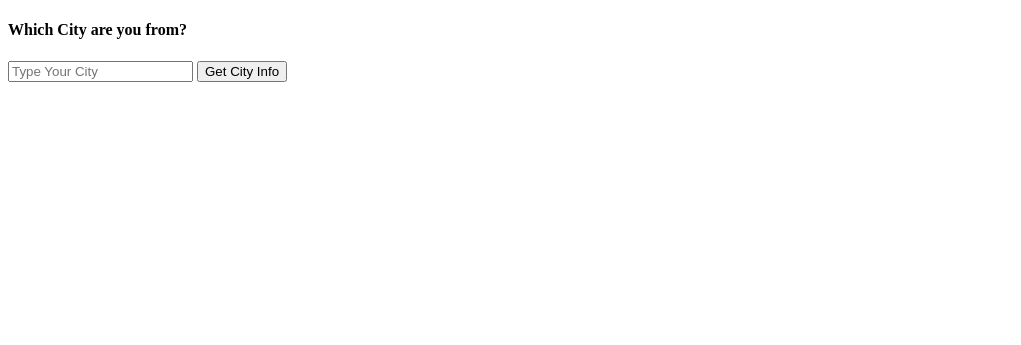
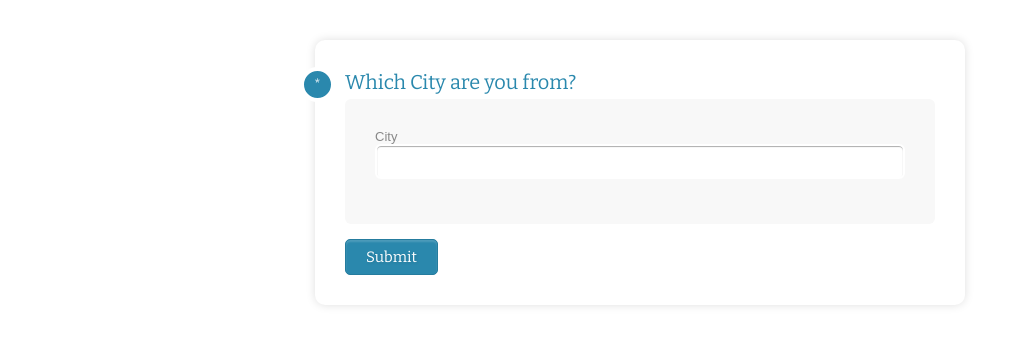
Before and after one commit to tactlabs/simple-form-flask, a Flask app: page / in a window 1280 px wide. Shown: the top 345 px of the page, without its empty margins (0-1021 px from the left). Run offline with Flask 2, Linux system fonts and the light colour scheme; some libraries are stand-ins or nearby versions.

Commit message:
CSS decoration updated

```diff
--- /dev/null
+++ b/static/main.css
@@ -0,0 +1,143 @@
+
+.form-style-10{
+	width:650px;
+	padding:30px;
+	margin:40px auto;
+	background: #FFF;
+	border-radius: 10px;
+	-webkit-border-radius:10px;
+	-moz-border-radius: 10px;
+	box-shadow: 0px 0px 10px rgba(0, 0, 0, 0.13);
+	-moz-box-shadow: 0px 0px 10px rgba(0, 0, 0, 0.13);
+	-webkit-box-shadow: 0px 0px 10px rgba(0, 0, 0, 0.13);
+}
+.form-style-10 .inner-wrap{
+	padding: 30px;
+	background: #F8F8F8;
+	border-radius: 6px;
+	margin-bottom: 15px;
+}
+.form-style-10 h1{
+	background: #2A88AD;
+	padding: 20px 30px 15px 30px;
+	margin: -30px -30px 30px -30px;
+	border-radius: 10px 10px 0 0;
+	-webkit-border-radius: 10px 10px 0 0;
+	-moz-border-radius: 10px 10px 0 0;
+	color: #fff;
+	text-shadow: 1px 1px 3px rgba(0, 0, 0, 0.12);
+	font: normal 30px 'Bitter', serif;
+	-moz-box-shadow: inset 0px 2px 2px 0px rgba(255, 255, 255, 0.17);
+	-webkit-box-shadow: inset 0px 2px 2px 0px rgba(255, 255, 255, 0.17);
+	box-shadow: inset 0px 2px 2px 0px rgba(255, 255, 255, 0.17);
+	border: 1px solid #257C9E;
+}
+.form-style-10 h1 > span{
+	display: block;
+	margin-top: 2px;
+	font: 13px Arial, Helvetica, sans-serif;
+}
+.form-style-10 label{
+	display: block;
+	font: 13px Arial, Helvetica, sans-serif;
+	color: #888;
+	margin-bottom: 15px;
+}
+.form-style-10 input[type="text"],
+.form-style-10 input[type="date"],
+.form-style-10 input[type="datetime"],
+.form-style-10 input[type="email"],
+.form-style-10 input[type="number"],
+.form-style-10 input[type="search"],
+.form-style-10 input[type="time"],
+.form-style-10 input[type="url"],
+.form-style-10 input[type="password"],
+.form-style-10 textarea,
+.form-style-10 select {
+	display: block;
+	box-sizing: border-box;
+	-webkit-box-sizing: border-box;
+	-moz-box-sizing: border-box;
+	width: 100%;
+	padding: 8px;
+	border-radius: 6px;
+	-webkit-border-radius:6px;
+	-moz-border-radius:6px;
+	border: 2px solid #fff;
+	box-shadow: inset 0px 1px 1px rgba(0, 0, 0, 0.33);
+	-moz-box-shadow: inset 0px 1px 1px rgba(0, 0, 0, 0.33);
+	-webkit-box-shadow: inset 0px 1px 1px rgba(0, 0, 0, 0.33);
+}
+
+.form-style-10 .section{
+	font: normal 20px 'Bitter', serif;
+	color: #2A88AD;
+	margin-bottom: 5px;
+}
+.form-style-10 .section span {
+	background: #2A88AD;
+	padding: 5px 10px 5px 10px;
+	position: absolute;
+	border-radius: 50%;
+	-webkit-border-radius: 50%;
+	-moz-border-radius: 50%;
+	border: 4px solid #fff;
+	font-size: 14px;
+	margin-left: -45px;
+	color: #fff;
+	margin-top: -3px;
+}
+.form-style-10 input[type="button"],
+.form-style-10 input[type="submit"]{
+	background: #2A88AD;
+	padding: 8px 20px 8px 20px;
+	border-radius: 5px;
+	-webkit-border-radius: 5px;
+	-moz-border-radius: 5px;
+	color: #fff;
+	text-shadow: 1px 1px 3px rgba(0, 0, 0, 0.12);
+	font: normal 30px 'Bitter', serif;
+	-moz-box-shadow: inset 0px 2px 2px 0px rgba(255, 255, 255, 0.17);
+	-webkit-box-shadow: inset 0px 2px 2px 0px rgba(255, 255, 255, 0.17);
+	box-shadow: inset 0px 2px 2px 0px rgba(255, 255, 255, 0.17);
+	border: 1px solid #257C9E;
+	font-size: 15px;
+}
+.form-style-10 input[type="button"]:hover,
+.form-style-10 input[type="submit"]:hover{
+	background: #2A6881;
+	-moz-box-shadow: inset 0px 2px 2px 0px rgba(255, 255, 255, 0.28);
+	-webkit-box-shadow: inset 0px 2px 2px 0px rgba(255, 255, 255, 0.28);
+	box-shadow: inset 0px 2px 2px 0px rgba(255, 255, 255, 0.28);
+}
+.form-style-10 .privacy-policy{
+	float: right;
+	width: 250px;
+	font: 12px Arial, Helvetica, sans-serif;
+	color: #4D4D4D;
+	margin-top: 10px;
+	text-align: right;
+}
+
+#customers {
+    font-family: "Trebuchet MS", Arial, Helvetica, sans-serif;
+    border-collapse: collapse;
+    width: 100%;
+  }
+
+  #customers td, #customers th {
+    border: 1px solid #ddd;
+    padding: 8px;
+  }
+
+  #customers tr:nth-child(even){background-color: #f2f2f2;}
+
+  #customers tr:hover {background-color: #ddd;}
+
+  #customers th {
+    padding-top: 12px;
+    padding-bottom: 12px;
+    text-align: left;
+    background-color: #4CAF50;
+    color: white;
+  }
--- a/templates/index.html
+++ b/templates/index.html
@@ -1,19 +1,32 @@
 <!DOCTYPE html>
   <html lang="en">
   <head>
-    <title>Friendship Meter</title>
+
+    <title>Simple Form - Flask</title>
+
+    <link rel="stylesheet" href="https://stackpath.bootstrapcdn.com/bootstrap/4.1.3/css/bootstrap.min.css" integrity="sha384-MCw98/SFnGE8fJT3GXwEOngsV7Zt27NXFoaoApmYm81iuXoPkFOJwJ8ERdknLPMO" crossorigin="anonymous">
+
+    <link href='http://fonts.googleapis.com/css?family=Bitter' rel='stylesheet' type='text/css'>
+
+    <link rel=stylesheet type=text/css href="{{ url_for('static', filename='main.css') }}">
   </head>
   <body>
 
-    <form action="result" method="POST">
+    <section class="form-style-10">
+      <form action="/result" method="POST">
 
-    	<h4>Which City are you from?</h4>
+          <div class="section"><span>* </span>Which City are you from?</div>
 
-   		<input type="text" name="city" placeholder="Type Your City"/>
+          <div class="inner-wrap">
+              <label>City<input type="text" name="city" /></label>
+          </div>
 
-      	<input type="submit" value="Get City Info"/>
+          <input type="submit" value="Submit"/>
 
-    </form>
+      </form>
+
+
+  </section>
 
 
   </body>
```
Also changed, not shown: 1 other file.
